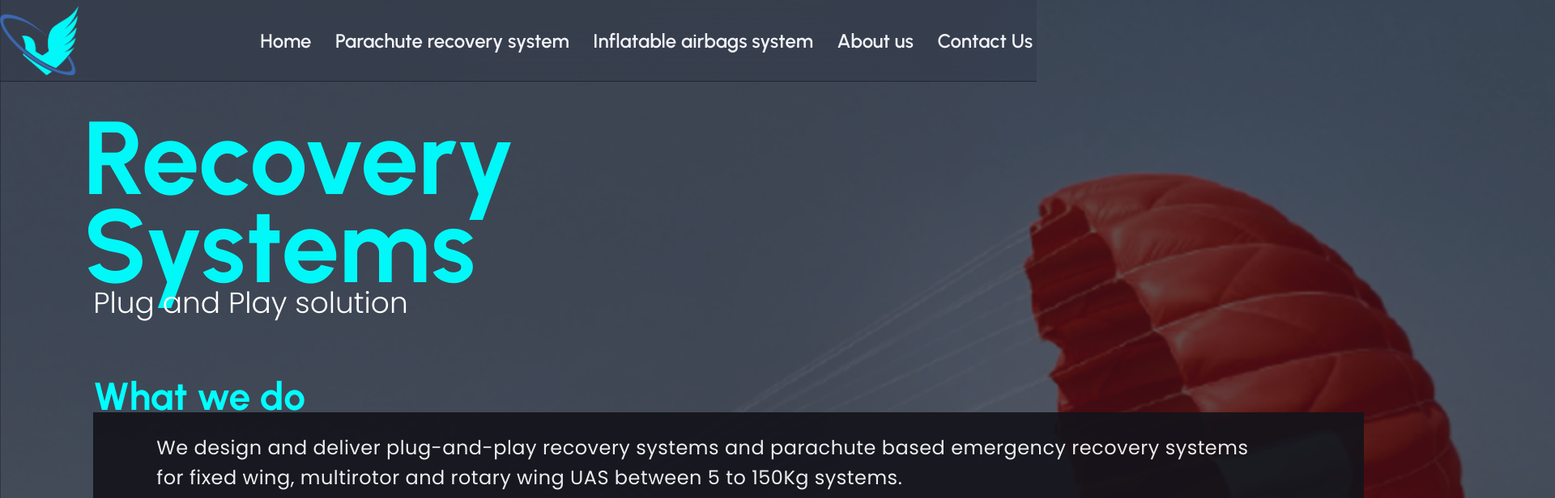
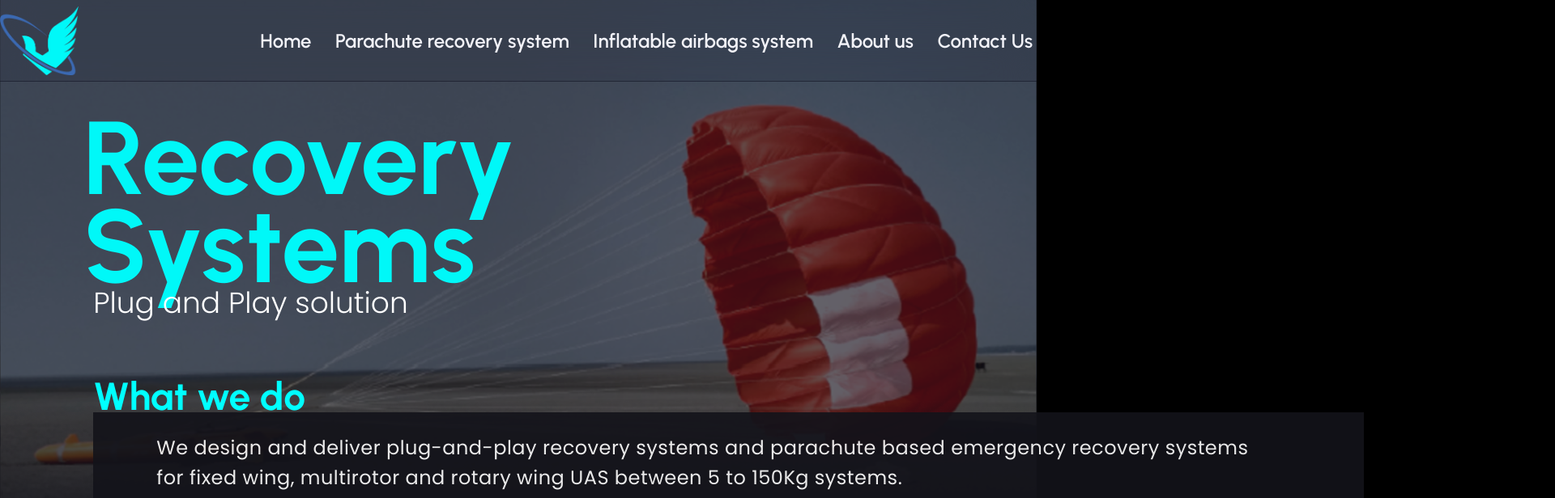
Before and after one commit to uttorea/frontend, a React (Create React App) app: page /product in a window 1280 px wide. Shown: the top 616 px of the page at 81% size, 1920 px wide, since content can reach past the window. Built offline with nearby package versions, Linux system fonts and the light colour scheme; a small style sheet from the web is missing; a web font is replaced by a local one.

Commit message:
first commit

```diff
--- a/src/pages/product.css
+++ b/src/pages/product.css
@@ -3,6 +3,9 @@
   margin: 0;
   font-size: 24px;
   padding: 0;
+}
+.productTopImage{
+  width: 100%;
 }
 .productpagemain{
   width: 100%;
```
